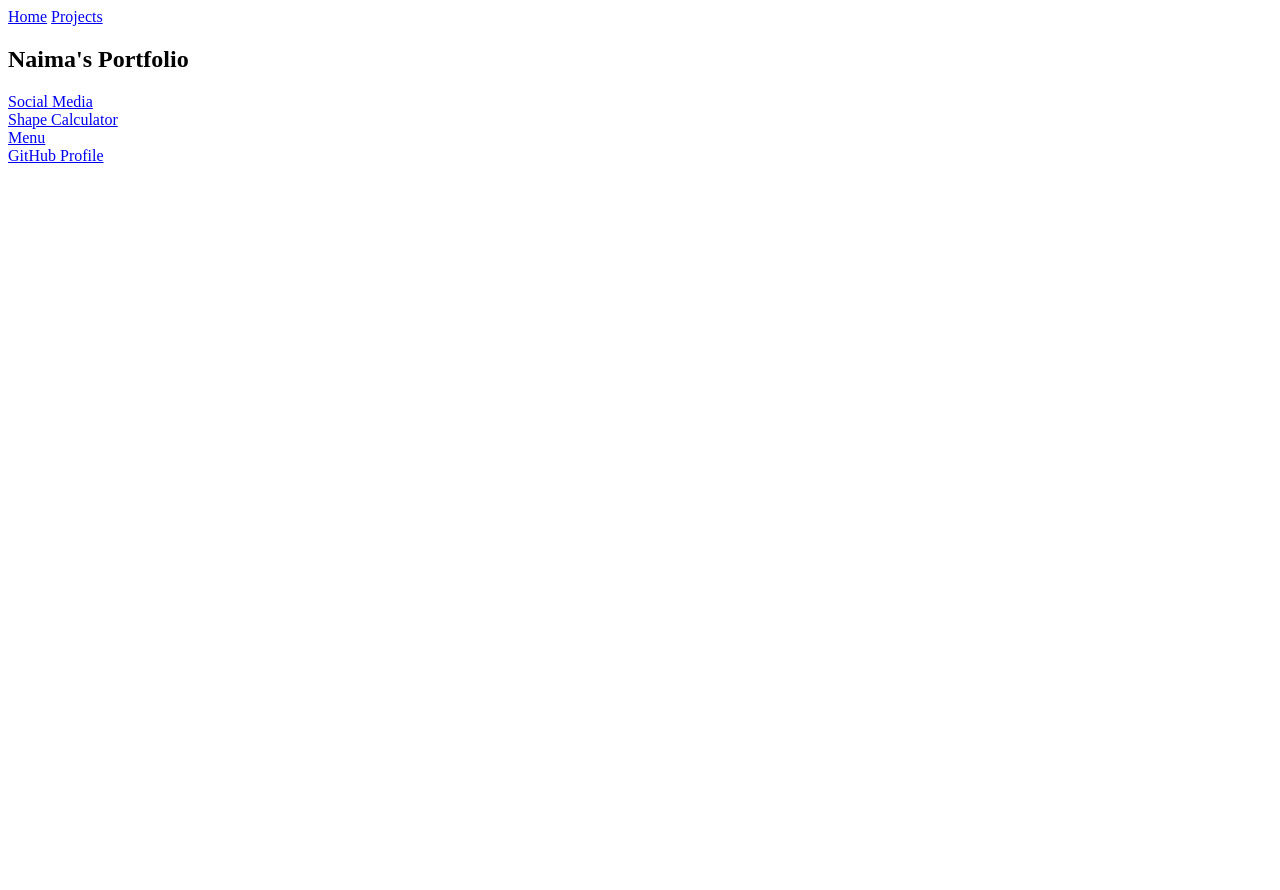
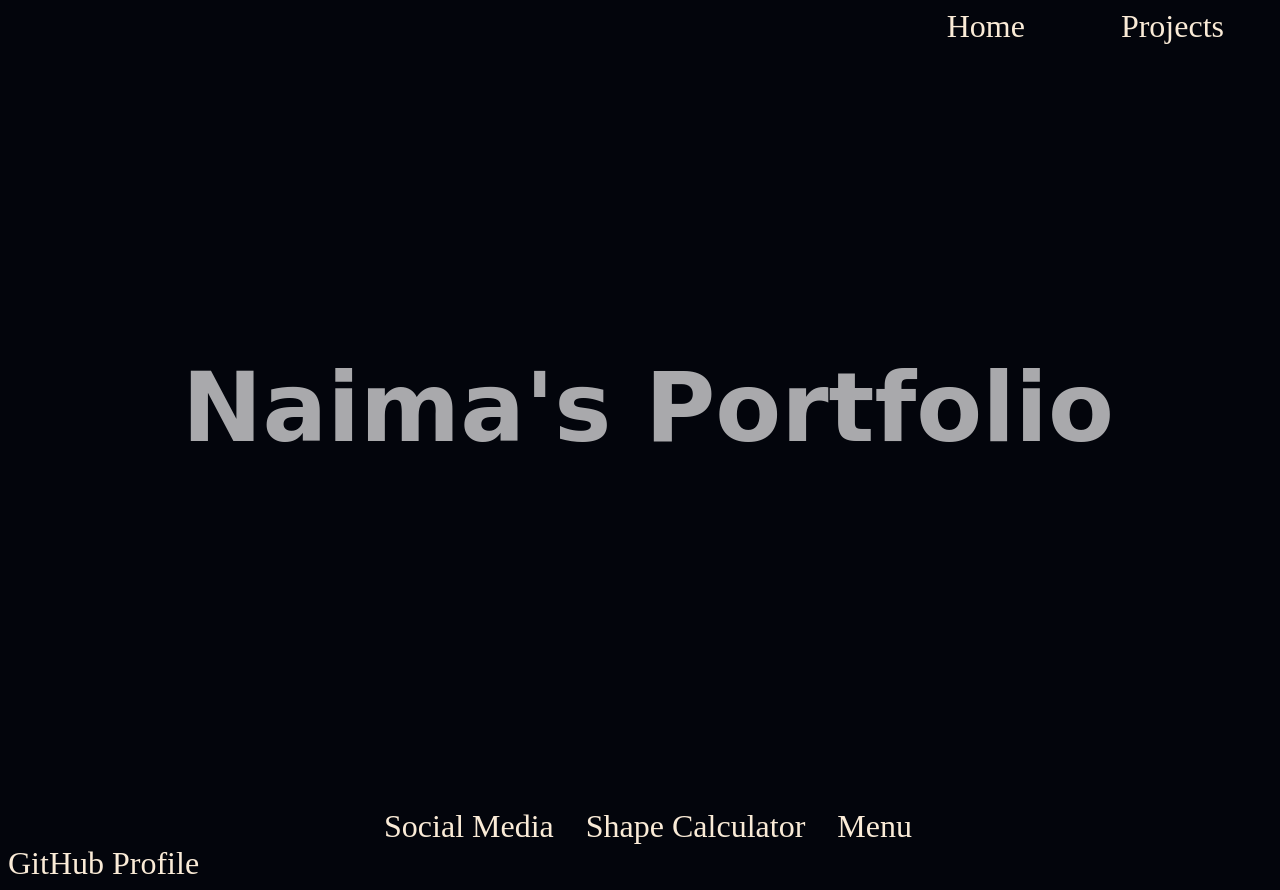
Before and after one commit to josuehoenicka/microverse-portfolio, a plain HTML site: page index.html in a window 1280 px wide. Before the commit the page ends 800 px from the top, so only its background shows below. Drawn offline with Linux system fonts and the light colour scheme; a web font is replaced by a local one.

Commit message:
finish css task

```diff
--- a/css/style.css
+++ b/css/style.css
@@ -0,0 +1,56 @@
+@import url('https://fonts.googleapis.com/css2?family=Tilt+Prism&display=swap');
+:root{
+    --white_on: #9faff1fa;
+    --white_off: #9faff1a1;
+    --white-off: #ffffff63;
+    --black-on: #03050c;
+    --white-on: #ffffffa8;
+}
+body::-webkit-scrollbar {
+    display: none;
+  }
+@media  screen and (min-width: 40em){
+    body {
+        background-color: rgb(218, 67, 67);
+      }
+}
+@media  screen and (min-width: 64em){
+    body {
+        background-color: var(--black-on);
+        color: var(--white-on);
+      }
+}
+#welcome-section {
+    height: 100vh;
+    width: 100vw;
+    display: flex;
+    justify-content: center;
+    align-items: center;
+    font-size: 4em;
+    font-family: 'Tilt Prism', cursive;
+}
+#navbar {
+    position: fixed;
+    width: 100vw;
+    display: flex;
+    justify-content: right;
+}
+.homeproj {
+    margin: 0 1em;
+    padding-right: 1em;
+    font-size: 2em;
+}
+a {
+    text-decoration: none;
+    color: antiquewhite;
+    font-size: 2em;
+}
+#projects {
+    display: flex;
+    width: 100vw;
+    justify-content: center;
+    flex-direction: row;
+}
+.project-tile {
+    padding: 0 1em;
+}
--- a/index.html
+++ b/index.html
@@ -8,21 +8,21 @@
 
   <body>
     <nav id="navbar">
-      <a href="#welcome-section">Home</a>
-      <a href="#projects">Projects</a>
+      <a href="#welcome-section" class="homeproj">Home</a>
+      <a href="#projects" class="homeproj">Projects</a>
     </nav>
     <section id="welcome-section">
       <h1>Naima's Portfolio</h1>
     </section>
     <section id="projects">
       <div class="project-tile">
-        <a href="https://github.com/Aria19/Aria19.github.io">Social Media</a>
+        <a href="https://github.com/Aria19/Aria19.github.io" target="_blank">Social Media</a>
       </div>
       <div class="project-tile">
-        <a href="https://github.com/Aria19/shape_calculator">Shape Calculator</a>
+        <a href="https://github.com/Aria19/shape_calculator" target="_blank">Shape Calculator</a>
       </div>
       <div class="project-tile">
-        <a href="https://github.com/Aria19/Menu">Menu</a>
+        <a href="https://github.com/Aria19/Menu" target="_blank">Menu</a>
       </div>
     </section>
     <section id="personal">
```
